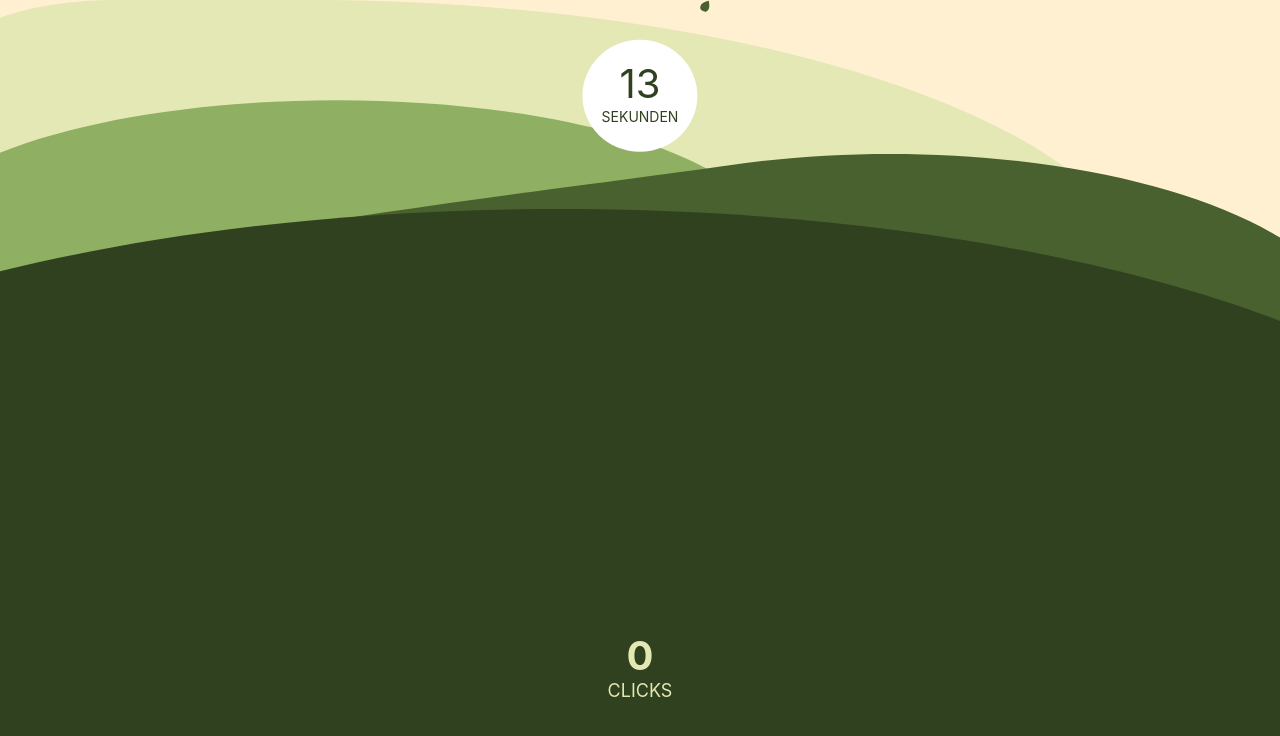
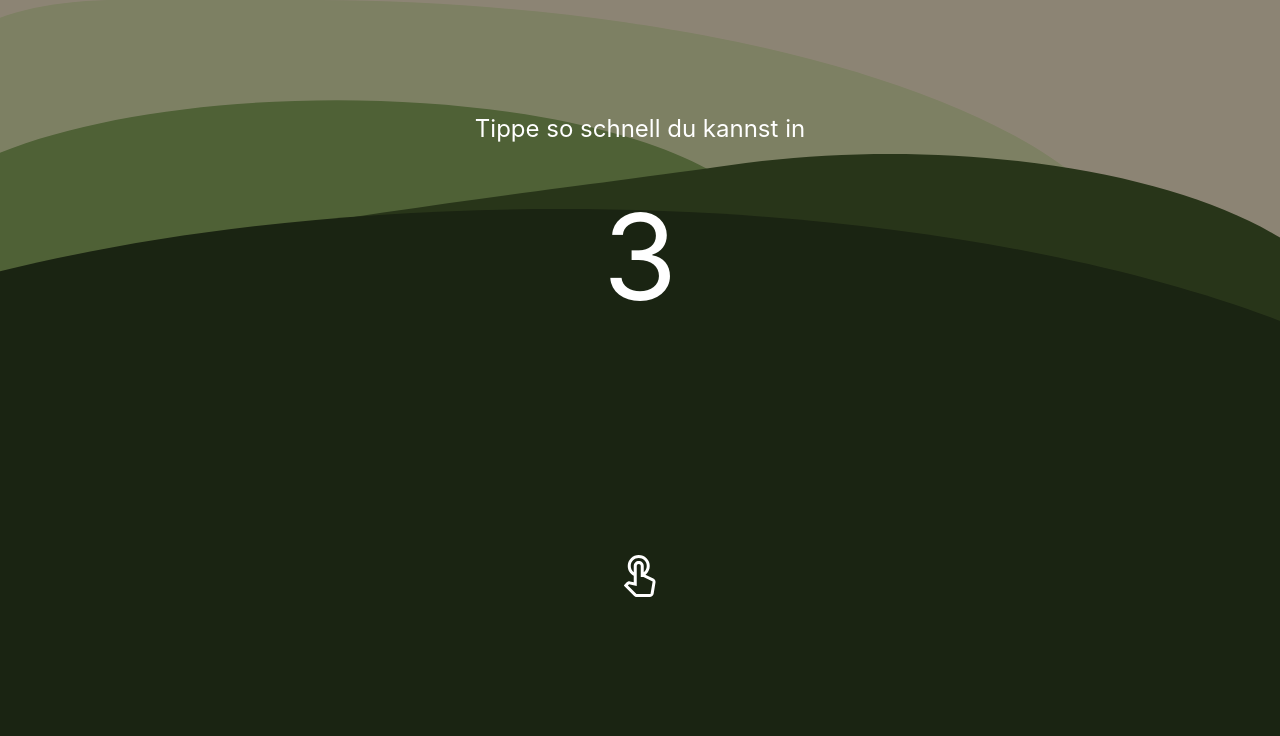
Before and after one commit to NataliaLinnik/girls-day, a React (Create React App) app: page / in a window 1280 px wide. Both pictures are taken after a click on the button "Starten". Shown: the top 736 px of the page. Built offline with nearby package versions, Linux system fonts and the light colour scheme.

Commit message:
add count down before the game started

```diff
--- a/src/App.css
+++ b/src/App.css
@@ -77,6 +77,19 @@ p {
   height: 100vh;
 }
 
+.overlay {
+  z-index: 10;
+  position: absolute;
+  top: 0;
+  bottom: 0;
+  left: 0;
+  right: 0;
+  height: 100vh;
+  width: 100vw;
+  background-color: rgba(0, 0, 0, 0.45);
+  color: white
+}
+
 .countdown {
   position: absolute;
   top: 12%;
@@ -89,10 +102,32 @@ p {
   /* Entfernen für Bug */
   padding: 1.2rem;
   color: #30411F;
+  font-size: 40px;
 }
 
-.countdown-timer {
-  font-size: 40px;
+.hint-before-game {
+  position: absolute;
+  top: 16%;
+  left: 50%;
+  transform: translate(-50%, -50%);
+  font-size: 24px;
+  width: 100%;
+}
+
+.before-game-countdown {
+  position: absolute;
+  top: 32%;
+  left: 50%;
+  transform: translate(-50%, -50%);
+  color: white;
+  font-size: 120px;
+}
+
+.finger-icon {
+  position: absolute;
+  top: 72%;
+  left: 50%;
+  transform: translate(-50%, -50%);
 }
 
 .countdown-text {
--- a/src/App.js
+++ b/src/App.js
@@ -15,13 +15,13 @@ function App() {
       setInterval(() => {
         setIsGameRunning(false);
         setShowEndScreen(true);
-      }, 15000);
+      }, 20000);
     }
   }, [isGameRunning]);
 
   const showPage = () => {
     if (isGameRunning) {
-      return <GameScreen counter={counter} setCounter={setCounter}/>;
+      return <GameScreen counter={counter} setCounter={setCounter} />;
     } else if (showEndScreen) {
       // TODO: Counter to be moved from Gamescreen (Minh)
       return <EndScreen counter={counter} />;
@@ -30,12 +30,7 @@ function App() {
     }
   };
 
-  return (
-    <div className="App">
-      {showPage()}
-    </div>
-
-  )
+  return <div className="App">{showPage()}</div>;
 }
 
 export default App;
--- /dev/null
+++ b/src/components/CountDownTimer.js
@@ -0,0 +1,42 @@
+import { useEffect, useRef, useState } from 'react';
+
+function CountDownTimer({
+  value,
+  showText = false,
+  style = '',
+  startTimer = false,
+  timeout,
+}) {
+  const id = useRef(null);
+
+  const [timer, setTimer] = useState(value);
+
+  const clear = () => {
+    window.clearInterval(id.current);
+  };
+
+  useEffect(() => {
+    if (startTimer) {
+      id.current = window.setInterval(() => {
+        setTimer(time => time - 1);
+      }, 1000);
+    }
+    return () => clear();
+  }, [startTimer]);
+
+  useEffect(() => {
+    if (timer === 0) {
+      clear();
+      timeout(true);
+    }
+  }, [timer, timeout]);
+
+  return (
+    <div className={style}>
+      <div>{timer}</div>
+      {showText && <div className="countdown-text">SEKUNDEN</div>}
+    </div>
+  );
+}
+
+export default CountDownTimer;
--- a/src/components/GameScreen.js
+++ b/src/components/GameScreen.js
@@ -1,53 +1,60 @@
-import React, { useEffect, useRef, useState } from 'react';
+import React, { useState } from 'react';
+import CountDownTimer from './CountDownTimer';
 
 function GameScreen({ counter, setCounter }) {
+  const [startGame, setStartGame] = useState(false);
+
   const buttonClicked = () => {
     setCounter(counter + 1);
   };
 
   return (
-    <div className="game-screen-container" onClick={buttonClicked}>
+    <div
+      className={'game-screen-container'}
+      onClick={startGame && buttonClicked}
+    >
+      {!startGame && (
+        <div className={`${!startGame ? 'overlay' : ''}`}>
+          <span className="hint-before-game">
+            Tippe so schnell du kannst in
+          </span>
+          <CountDownTimer
+            value={5}
+            startTimer
+            timeout={setStartGame}
+            style={'before-game-countdown'}
+          />
+
+          <img
+            className="finger-icon"
+            src="/images/finger-icon.svg"
+            alt="icon with a finger clicking on the screen"
+          />
+        </div>
+      )}
       <img className="bg-hills" src="/images/bg-hills.svg" alt="Green hills" />
+
+      {startGame && (
+        <>
           <img
             className="bg-leaves"
             src="/images/bg-leaves.svg"
             alt="Three leaves"
           />
-      <CountDownTimer />
+          <CountDownTimer
+            value={15}
+            showText
+            startTimer={startGame}
+            style={'countdown'}
+          />
           <div>
             <div className="counter-container">
               <div className="counter">{counter}</div>
               <div className="clicks-text">CLICKS</div>
             </div>
           </div>
-    </div>
-  );
-}
-
-function CountDownTimer() {
-  const [timer, setTimer] = useState(15);
-  const id = useRef(null);
-  const clear = () => {
-    window.clearInterval(id.current);
-  };
-
-  useEffect(() => {
-    id.current = window.setInterval(() => {
-      setTimer(time => time - 1);
-    }, 1000);
-    return () => clear();
-  }, []);
-
-  useEffect(() => {
-    if (timer === 0) {
-      clear();
-    }
-  }, [timer]);
-
-  return (
-    <div className="countdown">
-      <div className="countdown-timer">{timer}</div>
-      <div className="countdown-text">SEKUNDEN</div>
+        </>
+      )}
     </div>
   );
 }
```
Also changed, not shown: public/images/finger-icon.svg (added). Lines whose indentation alone changed are shown as unchanged.
